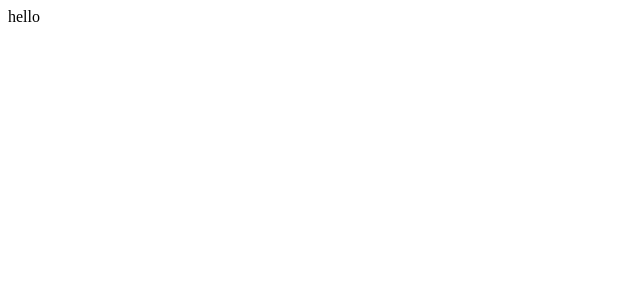
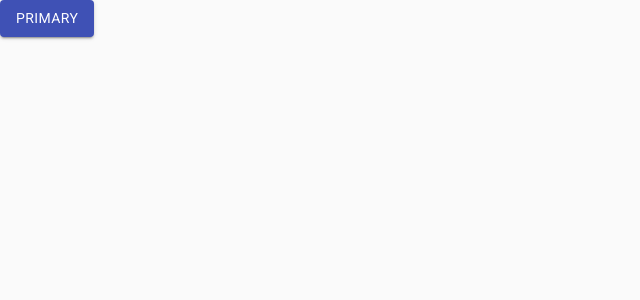
Before and after one commit to yarnaguchi/storybook_typescript_test, a React (Create React App) app: page / in a window 1280 px wide. Shown: the top 300 px of the page, without its empty margins (0-640 px from the left). Built offline with nearby package versions, Linux system fonts and the light colour scheme.

Commit message:
Material-UI

```diff
--- a/package.json
+++ b/package.json
@@ -4,6 +4,8 @@
   "private": false,
   "license": "MIT",
   "dependencies": {
+    "@material-ui/core": "^4.11.4",
+    "@material-ui/icons": "^4.11.2",
     "@testing-library/jest-dom": "^5.12.0",
     "@testing-library/react": "^11.2.6",
     "@testing-library/user-event": "^13.1.8",
@@ -11,6 +13,7 @@
     "@types/node": "^15.0.2",
     "@types/react": "^17.0.5",
     "@types/react-dom": "^17.0.4",
+    "fontsource-roboto": "^4.0.0",
     "react": "^17.0.2",
     "react-dom": "^17.0.2",
     "react-scripts": "4.0.3",
--- a/src/App.tsx
+++ b/src/App.tsx
@@ -1,7 +1,12 @@
+import { Button } from '@material-ui/core';
 import React from 'react';
 
 function App() {
-  return <div>hello</div>;
+  return (
+    <Button variant="contained" color="primary">
+      Primary
+    </Button>
+  );
 }
 
 export default App;
--- a/src/index.tsx
+++ b/src/index.tsx
@@ -1,9 +1,12 @@
 import React from 'react';
 import ReactDOM from 'react-dom';
 import App from './App';
+import 'fontsource-roboto';
+import { CssBaseline } from '@material-ui/core';
 
 ReactDOM.render(
   <React.StrictMode>
+    <CssBaseline />
     <App />
   </React.StrictMode>,
   document.getElementById('root'),
```
Also changed, not shown: 2 other files (tests, documents, lock files or other folders).
